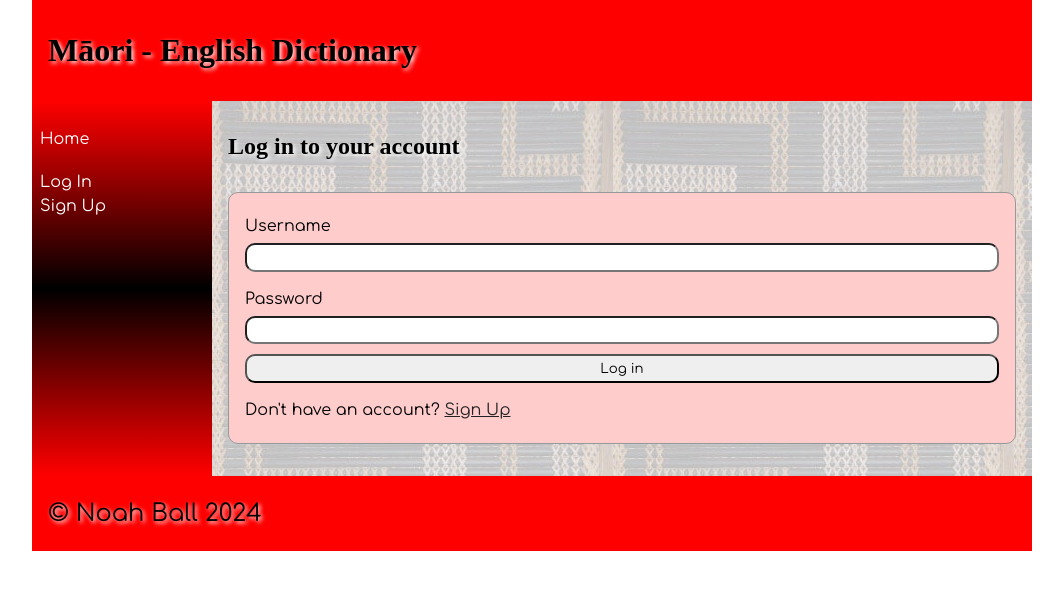
After one commit to noahball/maori-dictionary, a Flask app: page /login in a window 1280 px wide. The commit adds this page. Shown: the top 590 px of the page, without its empty margins (108-1171 px from the left). Run offline with Flask 3, Linux system fonts and the light colour scheme; some web fonts are replaced.

Commit message:
Basic sign up and login pages (no functionality yet)

```diff
--- a/app.py
+++ b/app.py
@@ -5,6 +5,7 @@ app = Flask(__name__)
 
 app.add_url_rule('/', 'home_page', view_func=pages.home_page)
 app.add_url_rule('/category/<cat_id>', 'category_page', view_func=pages.category_page)
-
+app.add_url_rule('/login', 'login_page', view_func=pages.login_page)
+app.add_url_rule('/signup', 'signup_page', view_func=pages.signup_page)
 if __name__ == '__main__':
     app.run()
--- a/routes/pages.py
+++ b/routes/pages.py
@@ -24,3 +24,9 @@ def category_page(cat_id):
 
     categories = helpers.get_categories()
     return render_template('home.html', words=words, categories=categories)
+
+def login_page():
+    return render_template('login.html')
+
+def signup_page():
+    return render_template('signup.html')
--- a/templates/base.html
+++ b/templates/base.html
@@ -25,7 +25,6 @@
             <br>
             <li><a href="/login">Log In</a></li>
             <li><a href="/signup">Sign Up</a></li>
-            <li><a href="/search">Search for a word</a></li>
             <br>
             {% for category in categories %}
                 <li><a href="/category/{{ category[0] }}">{{ category[1] }}</a></li>
--- /dev/null
+++ b/templates/login.html
@@ -0,0 +1,19 @@
+{% extends 'base.html' %}
+
+{% block title %}Māori Dictionary | Login{% endblock %}
+
+{% block heading %}Māori - English Dictionary{% endblock %}
+
+{% block main %}
+    <h2>Log in to your account</h2>
+    <form>
+    <div class="dataForm">
+        <p>Username</p>
+        <input type="text" id="username" name="username" required>
+        <p>Password</p>
+        <input type="password" id="password" name="password" required>
+        <input type="submit" value="Log in">
+        <p>Don't have an account? <a href="">Sign Up</a></p>
+    </div>
+    </form>
+{% endblock %}
```
Also changed, not shown: templates/signup.html (added, +21 -0 lines).
